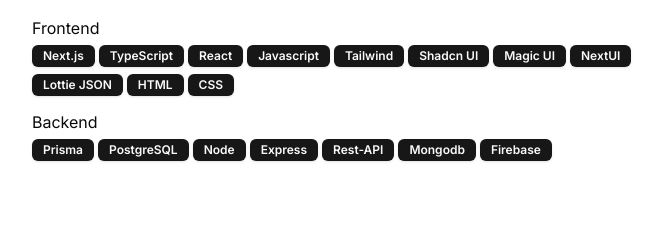
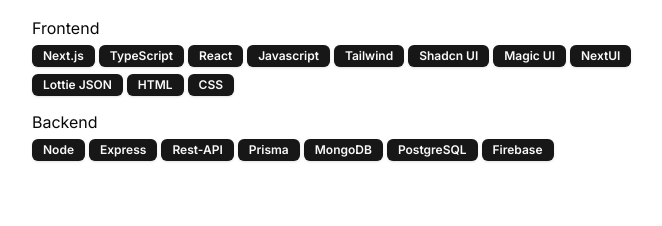
Before and after one commit to allenjohn07/portfolio, a Next.js app: page / in a window 1280 px wide. Shown: the part 863-1089 px from the top of the page, without its empty margins (296-958 px from the left). Built offline with nearby package versions, Linux system fonts and the light colour scheme.

Commit message:
re-arrange the backend skills (#4)

```diff
--- a/src/data/resume.tsx
+++ b/src/data/resume.tsx
@@ -7,8 +7,7 @@ export const DATA = {
   url: "https://allenjohn.vercel.app/",
   location: "San Francisco, CA",
   locationLink: "https://www.google.com/maps/place/sanfrancisco",
-  description:
-    "Full stack developer, Speedcuber",
+  description: "Full stack developer, Speedcuber",
   summary:
     "Full-stack developer who loves coffee and learning new things. I studied Computer Science without much direction at first, but somewhere along the way, I got hooked. Been self-learning ever since, and now I&apos;m doing a diploma in Software Development at SAIT, Calgary. I&apos;ve been building web apps with modern tech stacks, helped create websites for Cubing Kerala and Speedcubers India. Right now, I&apos;m working on more projects and have a few ideas I&apos;m hoping to bring to life. When I&apos;m not coding, I&apos;m probably solving Rubik&apos;s cubes.",
   avatarUrl: "/allen-profile.png",
@@ -26,12 +25,12 @@ export const DATA = {
     "CSS",
   ],
   backendSkills: [
-    "Prisma",
-    "PostgreSQL",
     "Node",
     "Express",
     "Rest-API",
-    "Mongodb",
+    "Prisma",
+    "MongoDB",
+    "PostgreSQL",
     "Firebase",
   ],
   navbar: [
@@ -53,7 +52,7 @@ export const DATA = {
         icon: Icons.linkedin,
 
         navbar: true,
-      }
+      },
     },
   },
 
@@ -65,7 +64,7 @@ export const DATA = {
       title: "Freelance Web developer",
       logoUrl: "",
       start: "Sept 2023",
-      end: "Present"
+      end: "Present",
     },
     {
       company: "Luminar Technohub",
@@ -82,7 +81,7 @@ export const DATA = {
       title: "MEA(R)N Stack - Course",
       start: "Sept 2023",
       end: "March 2024",
-    }
+    },
   ],
   education: [
     {
@@ -96,13 +95,13 @@ export const DATA = {
       degree: "Bachelor of Science in Computer Application",
       start: "2019",
       end: "2022",
-    }
+    },
   ],
   certificates: [
     {
       name: "NACTET",
-      grade: "A+"
-    }
+      grade: "A+",
+    },
   ],
   projects: [
     {
@@ -136,11 +135,10 @@ export const DATA = {
           href: "https://github.com/cubingkeralaorg/cubingkerala",
           icon: <Icons.github className="size-3" />,
         },
-
       ],
       image: "/cubingkerala.png",
       width: 1080,
-      height: 1080
+      height: 1080,
     },
     {
       title: "SpeedCubers India",
@@ -172,11 +170,10 @@ export const DATA = {
           href: "https://github.com/Speed-Cubers-India",
           icon: <Icons.github className="size-3" />,
         },
-
       ],
       image: "/sci.png",
       width: 1080,
-      height: 1080
-    }
-  ]
+      height: 1080,
+    },
+  ],
 } as const;
```
